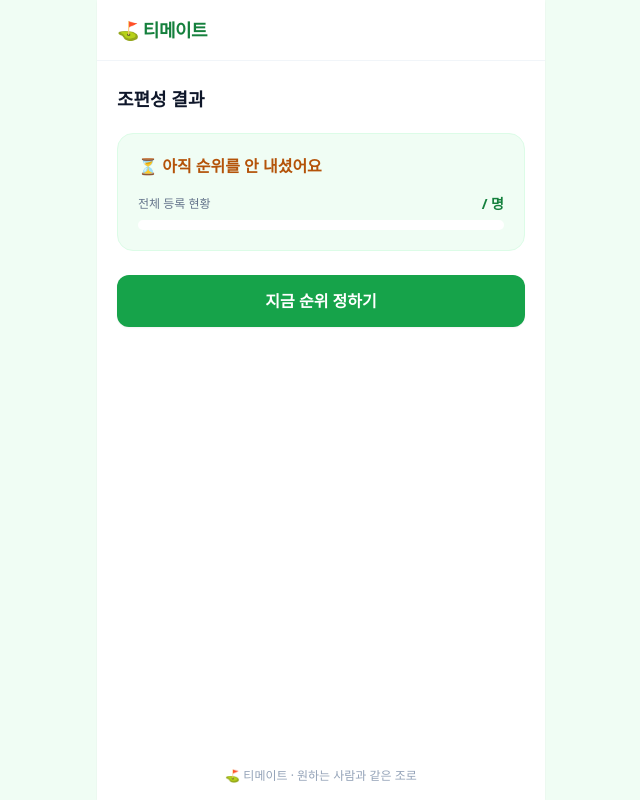
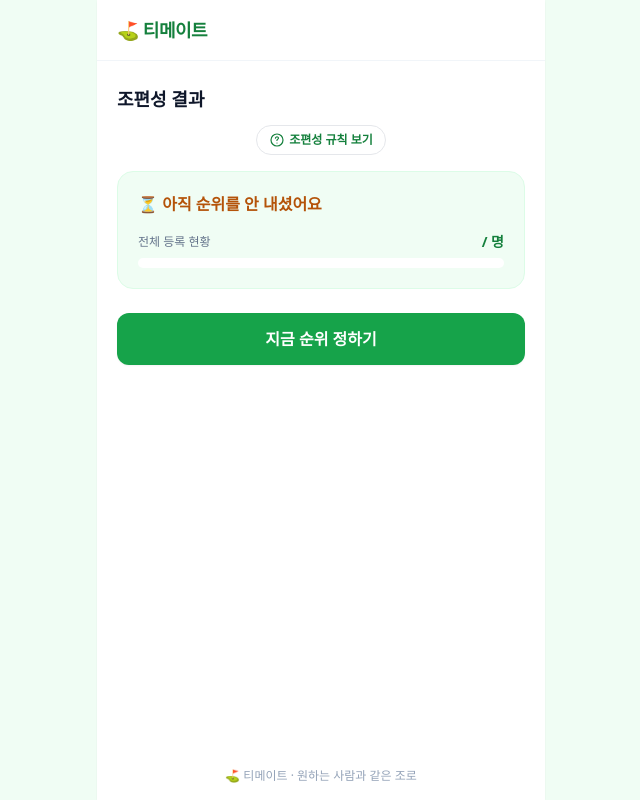
Before and after one commit to kevinsaem/golf, a FastAPI app: template app/templates/participant_status.html in a window 1280 px wide. Shown: the whole page, without its empty margins (319-959 px from the left). Run offline with FastAPI, Linux system fonts and the light colour scheme; the template is opened without the code that fills it, so the values that code supplies are empty; some libraries are stand-ins or nearby versions.

Commit message:
[참가자 UX] 참가자 화면에 '조편성 규칙 보기' 버튼+팝업 추가(이름선택·순위입력·현황 공통)

```diff
--- /dev/null
+++ b/app/templates/_rules.html
@@ -0,0 +1,29 @@
+<div class="mt-3 text-center">
+  <button type="button" onclick="document.getElementById('rulesModal').classList.remove('hidden')"
+    class="inline-flex items-center gap-1 text-xs font-semibold text-grass-700 border border-grass-200 rounded-full px-3 py-1.5 active:bg-grass-50">
+    <svg class="w-4 h-4" viewBox="0 0 24 24" fill="none" stroke="currentColor" stroke-width="1.8" stroke-linecap="round" stroke-linejoin="round"><circle cx="12" cy="12" r="9"/><path d="M9.6 9.3a2.4 2.4 0 0 1 3.8-1.6c1.3 1 1 2.5-.4 3.2-.8.4-1.1.8-1.1 1.7"/><path d="M12 16.5h.01"/></svg>
+    조편성 규칙 보기
+  </button>
+</div>
+
+<div id="rulesModal" class="hidden fixed inset-0 z-50 flex items-end justify-center bg-black/40"
+     onclick="if(event.target===this)this.classList.add('hidden')">
+  <div class="bg-white rounded-t-2xl w-full max-w-md p-5 pb-7 max-h-[85vh] overflow-y-auto">
+    <div class="flex items-center justify-between mb-3">
+      <h3 class="text-base font-extrabold text-slate-900">조편성은 이렇게 정해져요</h3>
+      <button type="button" onclick="document.getElementById('rulesModal').classList.add('hidden')"
+        class="text-slate-400" aria-label="닫기">
+        <svg class="w-5 h-5" viewBox="0 0 24 24" fill="none" stroke="currentColor" stroke-width="2" stroke-linecap="round"><path d="M6 6l12 12M18 6L6 18"/></svg>
+      </button>
+    </div>
+    <ul class="space-y-2.5 text-sm text-slate-600 leading-relaxed">
+      <li class="flex gap-2"><span class="flex-none w-5 h-5 rounded-full bg-grass-100 text-grass-700 text-xs font-bold grid place-items-center">1</span><span>같이 치고 싶은 사람을 <b>위(앞 번호)</b>로 올릴수록 그 사람과 같은 조가 될 가능성이 높아져요.</span></li>
+      <li class="flex gap-2"><span class="flex-none w-5 h-5 rounded-full bg-grass-100 text-grass-700 text-xs font-bold grid place-items-center">2</span><span>모두의 희망을 모아 <b>전체 만족도가 가장 높은 조합</b>으로 자동 배정돼요.</span></li>
+      <li class="flex gap-2"><span class="flex-none w-5 h-5 rounded-full bg-grass-100 text-grass-700 text-xs font-bold grid place-items-center">3</span><span><b>서로가 서로를 원하면</b>(양방향) 더 우선돼요.</span></li>
+      <li class="flex gap-2"><span class="flex-none w-5 h-5 rounded-full bg-grass-100 text-grass-700 text-xs font-bold grid place-items-center">4</span><span><b>마감 시간</b>이 되면 그때까지 응답한 사람 기준으로 확정돼요.</span></li>
+      <li class="flex gap-2"><span class="flex-none w-5 h-5 rounded-full bg-grass-100 text-grass-700 text-xs font-bold grid place-items-center">5</span><span>모두를 100% 만족시킬 순 없어서, <b>최대한 많은 희망</b>이 반영되게 계산해요.</span></li>
+    </ul>
+    <button type="button" onclick="document.getElementById('rulesModal').classList.add('hidden')"
+      class="mt-5 w-full bg-grass-600 text-white font-bold rounded-xl py-3 active:scale-[0.99] transition">알겠어요</button>
+  </div>
+</div>
--- a/app/templates/participant_join.html
+++ b/app/templates/participant_join.html
@@ -5,6 +5,8 @@
   <h1 class="text-lg font-extrabold text-slate-900">{{ rnd.title }}</h1>
   <p class="mt-1 text-sm text-slate-500">조편성에 참여해 주세요</p>
 </div>
+
+{% include "_rules.html" %}
 
 <h2 class="mt-7 mb-3 text-sm font-bold text-slate-500">본인 이름을 선택하세요</h2>
 <form method="post" action="/r/{{ rnd.public_id }}/join" class="space-y-2">
--- a/app/templates/participant_rank.html
+++ b/app/templates/participant_rank.html
@@ -10,6 +10,8 @@
   <div class="mt-2 text-xs bg-slate-50 text-slate-500 rounded-lg px-3 py-2">현재 저장된 순서예요. 바꾼 뒤 아래 버튼을 누르면 수정돼요.</div>
   {% endif %}
 </div>
+
+{% include "_rules.html" %}
 
 <form method="post" action="/r/{{ rnd.public_id }}/rank" onsubmit="fillOrder()">
   <input type="hidden" name="order" id="order">
--- a/app/templates/participant_status.html
+++ b/app/templates/participant_status.html
@@ -1,9 +1,12 @@
 {% extends "base.html" %}
 {% block content %}
-<div class="mb-5">
+<div class="mb-3">
   <p class="text-xs text-slate-400">{{ rnd.title }}</p>
   <h1 class="text-lg font-extrabold text-slate-900">{% if me %}{{ me.name }}님{% else %}조편성 결과{% endif %}</h1>
 </div>
+
+{% include "_rules.html" %}
+<div class="mb-4"></div>
 
 {% if notice == 'saved' %}
 <div class="mb-4 text-sm bg-grass-100 text-grass-800 rounded-lg px-4 py-2.5">✅ 희망 순위가 저장됐어요.</div>
```
Also changed, not shown: tests/test_app.py (+1 -0 lines).
